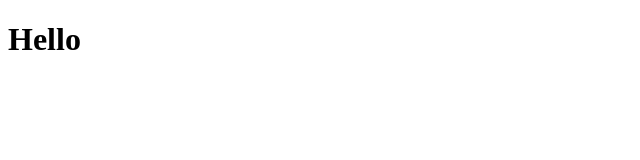
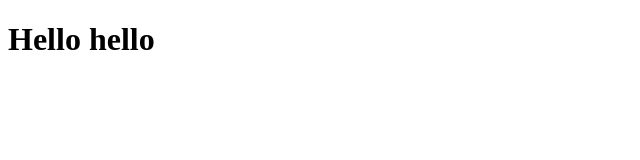
Before and after one commit to kirilldubrovtsev/my-portfolio, a plain HTML site: page index.html in a window 1280 px wide. Shown: the whole page, without its empty margins (0-640 px from the left). Drawn offline with Linux system fonts and the light colour scheme.

```diff
--- a/index.html
+++ b/index.html
@@ -7,6 +7,6 @@
   <title>Document</title>
 </head>
 <body>
-  <h1> Hello </h1>
+  <h1> Hello hello </h1>
 </body>
 </html>
```
